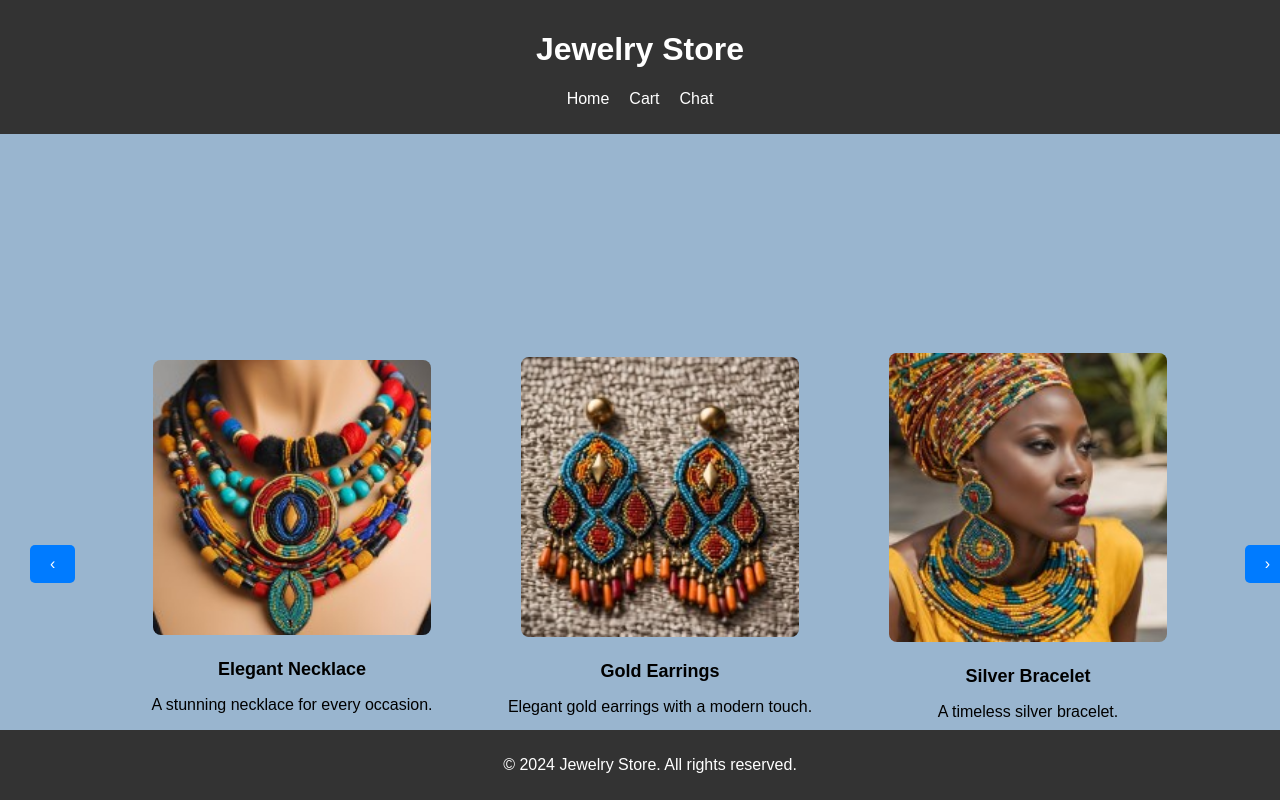
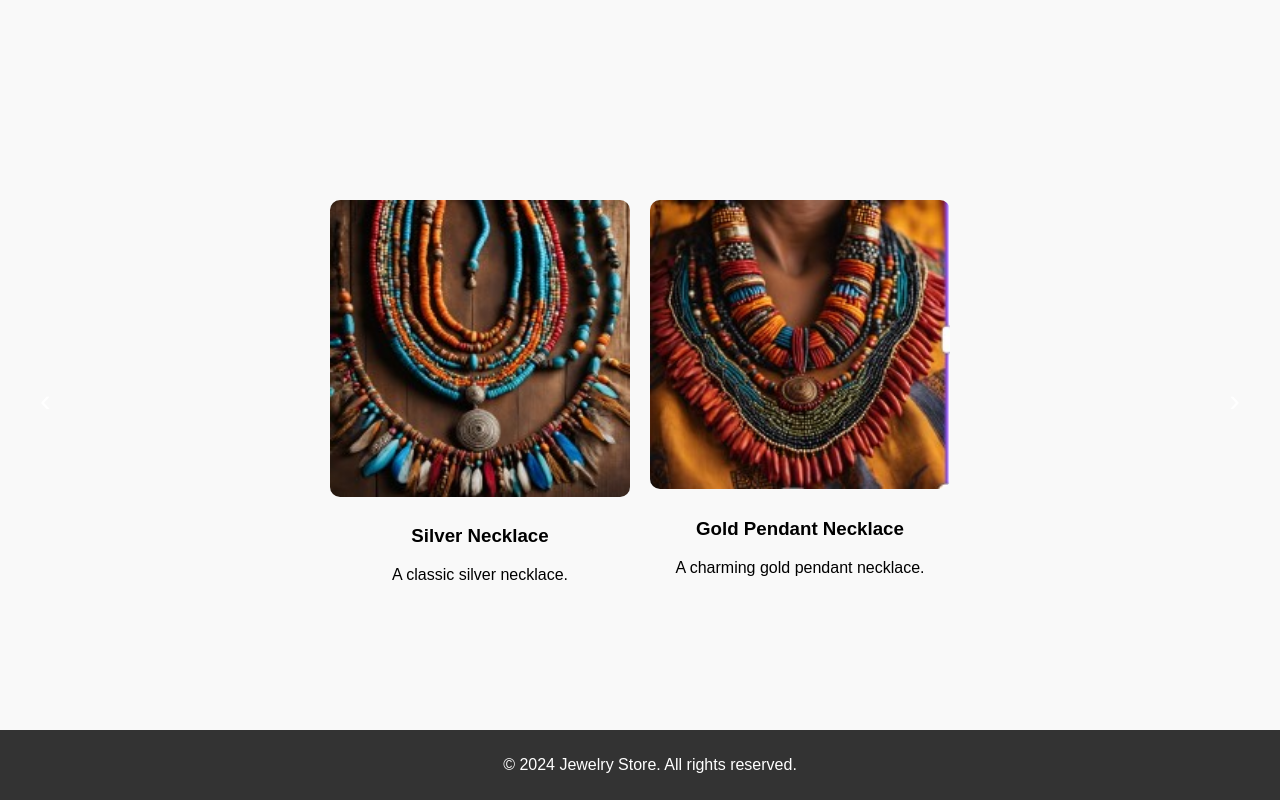
Before and after one commit to KendiAstro23/Adrasha_jewelry, a React (Create React App) app: page /similar-products/1 in a window 1280 px wide. Shown: the top 800 px of the page. Built offline with nearby package versions, Linux system fonts and the light colour scheme; no server answers.

Commit message:
New changes to similar products

```diff
--- a/src/App.js
+++ b/src/App.js
@@ -11,9 +11,88 @@ import Checkout from './components/Checkout';
 import Chat from './components/Chat';
 import Footer from './components/Footer';
 
+const App = () => {
+const products = [
+  {
+      id: 1,
+      name: 'Elegant Necklace',
+      description: 'A stunning necklace for every occasion.',
+      image: '/neck1.jpg',
+      link: '/products/necklaces',
+      similarProducts: [
+        {id: 101, name: 'Silver Necklace', image: '/neck2.jpg', description: 'A classic silver necklace.'},
+        { id: 102, name: 'Gold Pendant Necklace', image: '/neck3.jpg', description: 'A charming gold pendant necklace.'},
+        {id: 103, name: 'Silver Necklace', image: '/neck4.jpg', description: 'A classic silver necklace.'},
+        { id: 104, name: 'Gold Pendant Necklace', image: '/neck5.jpg', description: 'A charming gold pendant necklace.'},
+    ],
+    },
+    {
+      id: 2,
+      name: 'Gold Earrings',
+      description: 'Elegant gold earrings with a modern touch.',
+      image: '/ear1.jpg',
+      link: '/products/earrings',
+      similarProducts: [
+        {id: 201, name: 'Silver Necklace', image: '/ear2.jpg', description: 'A classic silver necklace.'},
+        { id: 202, name: 'Gold Pendant Necklace', image: '/ear3.jpg', description: 'A charming gold pendant necklace.'},
+        {id: 203, name: 'Silver Necklace', image: '/ear4.jpg', description: 'A classic silver necklace.'},
+        { id: 204, name: 'Gold Pendant Necklace', image: '/ear5.jpg', description: 'A charming gold pendant necklace.'},
+    ],
+    },
+    {
+      id: 3,
+      name: 'Silver Bracelet',
+      description: 'A timeless silver bracelet.',
+      image: '/comb1.jpg',
+      link: '/products/bracelets',
+      similarProducts: [
+        {id: 301, name: 'Silver Necklace', image: '/comb2.jpg', description: 'A classic silver necklace.'},
+        { id: 302, name: 'Gold Pendant Necklace', image: '/comb3.jpg', description: 'A charming gold pendant necklace.'},
+        {id: 303, name: 'Silver Necklace', image: '/comb4.jpg', description: 'A classic silver necklace.'},
+        { id: 304, name: 'Gold Pendant Necklace', image: '/comb5.jpg', description: 'A charming gold pendant necklace.'},
+    ],
+    },
+    {
+      id: 4,
+      name: 'Diamond Ring',
+      description: 'A sparkling diamond ring for special moments.',
+      image: '/brace1.jpg',
+      link: '/products/rings',
+      similarProducts: [
+        {id: 401, name: 'Silver Necklace', image: '/brace2.jpg', description: 'A classic silver necklace.'},
+        { id: 402, name: 'Gold Pendant Necklace', image: '/brace3.jpg', description: 'A charming gold pendant necklace.'},
+        {id: 403, name: 'Silver Necklace', image: '/brace4.jpg', description: 'A classic silver necklace.'},
+        { id: 404, name: 'Gold Pendant Necklace', image: '/brace5.jpg', description: 'A charming gold pendant necklace.'},
+    ],
+    },
+    {
+      id: 5,
+      name: 'Pearl Necklace',
+      description: 'Classic pearl necklace with elegance.',
+      image: '/afgo1.jpg',
+      link: '/products/necklaces',
+      similarProducts: [
+        {id: 501, name: 'Silver Necklace', image: '/afgo2.jpg', description: 'A classic silver necklace.'},
+        { id: 502, name: 'Gold Pendant Necklace', image: '/afgo3.jpg', description: 'A charming gold pendant necklace.'},
+        {id: 503, name: 'Silver Necklace', image: '/afgo4.jpg', description: 'A classic silver necklace.'},
+        { id: 504, name: 'Gold Pendant Necklace', image: '/afgo5.jpg', description: 'A charming gold pendant necklace.'},
+    ],
+    },
+    {
+      id: 6,
+      name: 'Silver Earrings',
+      description: 'Chic silver earrings for everyday wear.',
+      image: 'ank1.jpg',
+      link: '/products/earrings',
+      similarProducts: [
+        {id: 601, name: 'Silver Necklace', image: '/ank2.jpg', description: 'A classic silver necklace.'},
+        { id: 602, name: 'Gold Pendant Necklace', image: '/ank3.jpg', description: 'A charming gold pendant necklace.'},
+        {id: 603, name: 'Silver Necklace', image: '/ank4.jpg', description: 'A classic silver necklace.'},
+        { id: 604, name: 'Gold Pendant Necklace', image: '/ank5.jpg', description: 'A charming gold pendant necklace.'},
+    ],
+    },
+];
 
-
-const App = () => {
   return (
     <Router>
       <Routes>
@@ -23,7 +102,10 @@ const App = () => {
         <Route path="/checkout" component={Checkout} />
         <Route path="/chat" component={Chat} />
         <Route path="/" element={<ProductGallery />} />
-        <Route path="/similar-products" element={<SimilarProducts />} />
+        <Route
+          path="/similar-products/:productId"
+          element={<SimilarProducts products={products} />}
+        />
       </Routes>
       <Header />
       <ProductGallery />
--- a/src/components/SimilarProducts.css
+++ b/src/components/SimilarProducts.css
@@ -1,73 +1,44 @@
-.similar-products-container {
+/* src/components/SimilarProductsPage.css */
+.similar-products-page {
+  display: flex;
+  align-items: center;
+  justify-content: space-between;
   height: 100vh;
-  display: flex;
-  flex-direction: column;
-  justify-content: center;
-  align-items: center;
-  background-color: #f8f8f8;
+  background-color: #f9f9f9;
   padding: 20px;
-}
-
-.page-title {
-  font-size: 2rem;
-  margin-bottom: 20px;
-}
-
-.similar-products-wrapper {
-  display: flex;
-  gap: 20px;
-  justify-content: center;
-  align-items: center;
-  flex-wrap: nowrap;
-  overflow: hidden;
-}
-
-.similar-product-card {
-  flex: 0 0 45%;
-  height: 60vh;
-  display: flex;
-  flex-direction: column;
-  justify-content: center;
-  align-items: center;
-  background-color: #fff;
-  border: 1px solid #ddd;
-  border-radius: 8px;
-  box-shadow: 0 4px 8px rgba(0, 0, 0, 0.1);
-  text-align: center;
-  padding: 20px;
-}
-
-.product-image {
-  width: 80%;
-  height: 50%;
-  object-fit: cover;
-  margin-bottom: 10px;
-  border-radius: 8px;
+  box-sizing: border-box;
 }
 
 .nav-button {
-  margin: 10px;
-  padding: 10px 20px;
-  font-size: 1rem;
-  color: #fff;
-  background-color: #007bff;
+  font-size: 2rem;
+  background: none;
   border: none;
-  border-radius: 5px;
   cursor: pointer;
-  transition: background-color 0.3s;
 }
 
-.nav-button:hover {
-  background-color: #0056b3;
+.similar-products-container {
+  display: flex;
+  overflow-x: auto;
+  flex-grow: 1;
+  justify-content: center;
+  gap: 20px;
+  scroll-behavior: smooth;
 }
 
-.back-link {
-  margin-top: 20px;
-  font-size: 1rem;
-  color: #007bff;
-  text-decoration: none;
+.similar-product-item {
+  display: flex;
+  flex-direction: column;
+  align-items: center;
+  text-align: center;
+  width: 300px;
 }
 
-.back-link:hover {
-  text-decoration: underline;
+.similar-product-image {
+  width: 100%;
+  height: auto;
+  border-radius: 10px;
 }
+
+.similar-product-details {
+  margin-top: 10px;
+}
--- a/src/components/SimilarProducts.js
+++ b/src/components/SimilarProducts.js
@@ -1,113 +1,57 @@
-import React from 'react';
+// src/components/SimilarProductsPage.js
+import React, { useState } from 'react';
 import { useParams } from 'react-router-dom';
 import './SimilarProducts.css';
 
-const SimilarProducts = () => {
-  const { productId } = useParams(); // Extract productId from the URL
-  const products = [
-    {
-        id: 1,
-        name: 'Elegant Necklace',
-        description: 'A stunning necklace for every occasion.',
-        image: '/neck1.jpg',
-        link: '/products/necklaces',
-        similarProducts: [
-          {id: 101, name: 'Silver Necklace', image: '/neck2.jpg', description: 'A classic silver necklace.'},
-          { id: 102, name: 'Gold Pendant Necklace', image: '/neck3.jpg', description: 'A charming gold pendant necklace.'},
-          {id: 103, name: 'Silver Necklace', image: '/neck4.jpg', description: 'A classic silver necklace.'},
-          { id: 104, name: 'Gold Pendant Necklace', image: '/neck5.jpg', description: 'A charming gold pendant necklace.'},
-      ],
-      },
-      {
-        id: 2,
-        name: 'Gold Earrings',
-        description: 'Elegant gold earrings with a modern touch.',
-        image: '/ear1.jpg',
-        link: '/products/earrings',
-        similarProducts: [
-          {id: 201, name: 'Silver Necklace', image: '/ear2.jpg', description: 'A classic silver necklace.'},
-          { id: 202, name: 'Gold Pendant Necklace', image: '/ear3.jpg', description: 'A charming gold pendant necklace.'},
-          {id: 203, name: 'Silver Necklace', image: '/ear4.jpg', description: 'A classic silver necklace.'},
-          { id: 204, name: 'Gold Pendant Necklace', image: '/ear5.jpg', description: 'A charming gold pendant necklace.'},
-      ],
-      },
-      {
-        id: 3,
-        name: 'Silver Bracelet',
-        description: 'A timeless silver bracelet.',
-        image: '/comb1.jpg',
-        link: '/products/bracelets',
-        similarProducts: [
-          {id: 301, name: 'Silver Necklace', image: '/comb2.jpg', description: 'A classic silver necklace.'},
-          { id: 302, name: 'Gold Pendant Necklace', image: '/comb3.jpg', description: 'A charming gold pendant necklace.'},
-          {id: 303, name: 'Silver Necklace', image: '/comb4.jpg', description: 'A classic silver necklace.'},
-          { id: 304, name: 'Gold Pendant Necklace', image: '/comb5.jpg', description: 'A charming gold pendant necklace.'},
-      ],
-      },
-      {
-        id: 4,
-        name: 'Diamond Ring',
-        description: 'A sparkling diamond ring for special moments.',
-        image: '/brace1.jpg',
-        link: '/products/rings',
-        similarProducts: [
-          {id: 401, name: 'Silver Necklace', image: '/brace2.jpg', description: 'A classic silver necklace.'},
-          { id: 402, name: 'Gold Pendant Necklace', image: '/brace3.jpg', description: 'A charming gold pendant necklace.'},
-          {id: 403, name: 'Silver Necklace', image: '/brace4.jpg', description: 'A classic silver necklace.'},
-          { id: 404, name: 'Gold Pendant Necklace', image: '/brace5.jpg', description: 'A charming gold pendant necklace.'},
-      ],
-      },
-      {
-        id: 5,
-        name: 'Pearl Necklace',
-        description: 'Classic pearl necklace with elegance.',
-        image: '/afgo1.jpg',
-        link: '/products/necklaces',
-        similarProducts: [
-          {id: 501, name: 'Silver Necklace', image: '/afgo2.jpg', description: 'A classic silver necklace.'},
-          { id: 502, name: 'Gold Pendant Necklace', image: '/afgo3.jpg', description: 'A charming gold pendant necklace.'},
-          {id: 503, name: 'Silver Necklace', image: '/afgo4.jpg', description: 'A classic silver necklace.'},
-          { id: 504, name: 'Gold Pendant Necklace', image: '/afgo5.jpg', description: 'A charming gold pendant necklace.'},
-      ],
-      },
-      {
-        id: 6,
-        name: 'Silver Earrings',
-        description: 'Chic silver earrings for everyday wear.',
-        image: 'ank1.jpg',
-        link: '/products/earrings',
-        similarProducts: [
-          {id: 601, name: 'Silver Necklace', image: '/ank2.jpg', description: 'A classic silver necklace.'},
-          { id: 602, name: 'Gold Pendant Necklace', image: '/ank3.jpg', description: 'A charming gold pendant necklace.'},
-          {id: 603, name: 'Silver Necklace', image: '/ank4.jpg', description: 'A classic silver necklace.'},
-          { id: 604, name: 'Gold Pendant Necklace', image: '/ank5.jpg', description: 'A charming gold pendant necklace.'},
-      ],
-      },
-  ];
+const SimilarProductsPage = ({ products }) => {
+  const { productId } = useParams();
+  const allSimilarProducts = products.flatMap((product) => product.similarProducts);
 
-   // Find the selected product based on productId
-  const selectedProduct = products.find(
-    (product) => product.id === parseInt(productId)
+  const [currentIndex, setCurrentIndex] = useState(0);
+  const itemsPerPage = 2;
+
+  const handleNext = () => {
+    setCurrentIndex((prevIndex) =>
+      prevIndex + itemsPerPage >= allSimilarProducts.length ? 0 : prevIndex + itemsPerPage
+    );
+  };
+
+  const handlePrevious = () => {
+    setCurrentIndex((prevIndex) =>
+      prevIndex === 0 ? allSimilarProducts.length - itemsPerPage : prevIndex - itemsPerPage
+    );
+  };
+
+  const displayedProducts = allSimilarProducts.slice(
+    currentIndex,
+    currentIndex + itemsPerPage
   );
 
   return (
-    <div style={{ height: '100vh', display: 'flex', flexDirection: 'column' }}>
-      <h1>Similar Products</h1>
-      {selectedProduct ? (
-        <div style={{ display: 'flex', flexWrap: 'wrap', justifyContent: 'space-around' }}>
-          {selectedProduct.similarProducts.map((product) => (
-            <div key={product.id} style={{ width: '45%', margin: '10px', textAlign: 'center' }}>
-              <img src={product.image} alt={product.name} style={{ width: '100%', height: 'auto' }} />
-              <h2>{product.name}</h2>
+    <div className="similar-products-page">
+      <button onClick={handlePrevious} className="nav-button nav-button-left">
+        &#8249;
+      </button>
+      <div className="similar-products-container">
+        {displayedProducts.map((product) => (
+          <div key={product.id} className="similar-product-item">
+            <img
+              src={product.image}
+              alt={product.name}
+              className="similar-product-image"
+            />
+            <div className="similar-product-details">
+              <h3>{product.name}</h3>
               <p>{product.description}</p>
             </div>
-          ))}
-        </div>
-      ) : (
-        <p>Product not found</p>
-      )}
+          </div>
+        ))}
+      </div>
+      <button onClick={handleNext} className="nav-button nav-button-right">
+        &#8250;
+      </button>
     </div>
   );
 };
 
-export default SimilarProducts;
+export default SimilarProductsPage;
```
